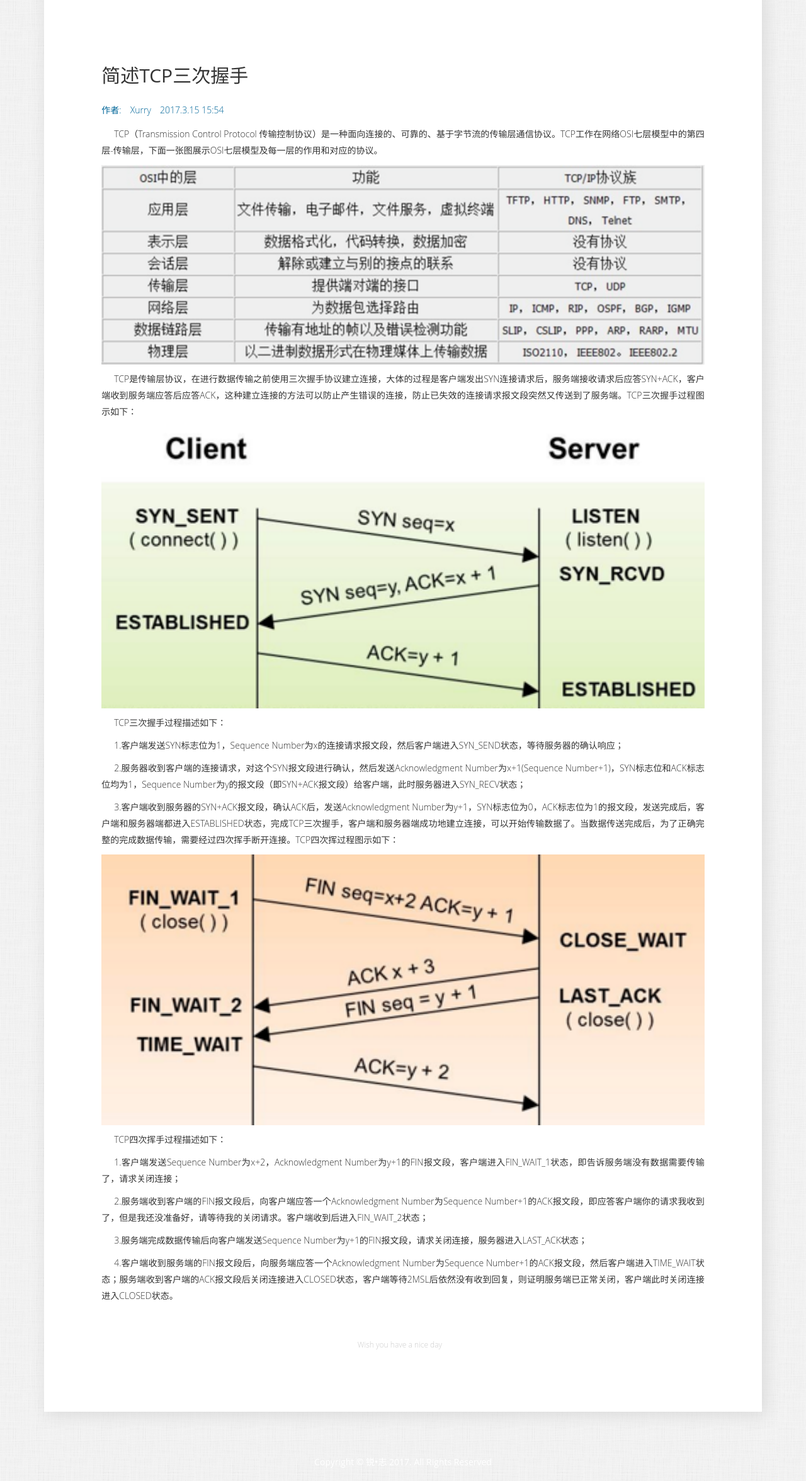
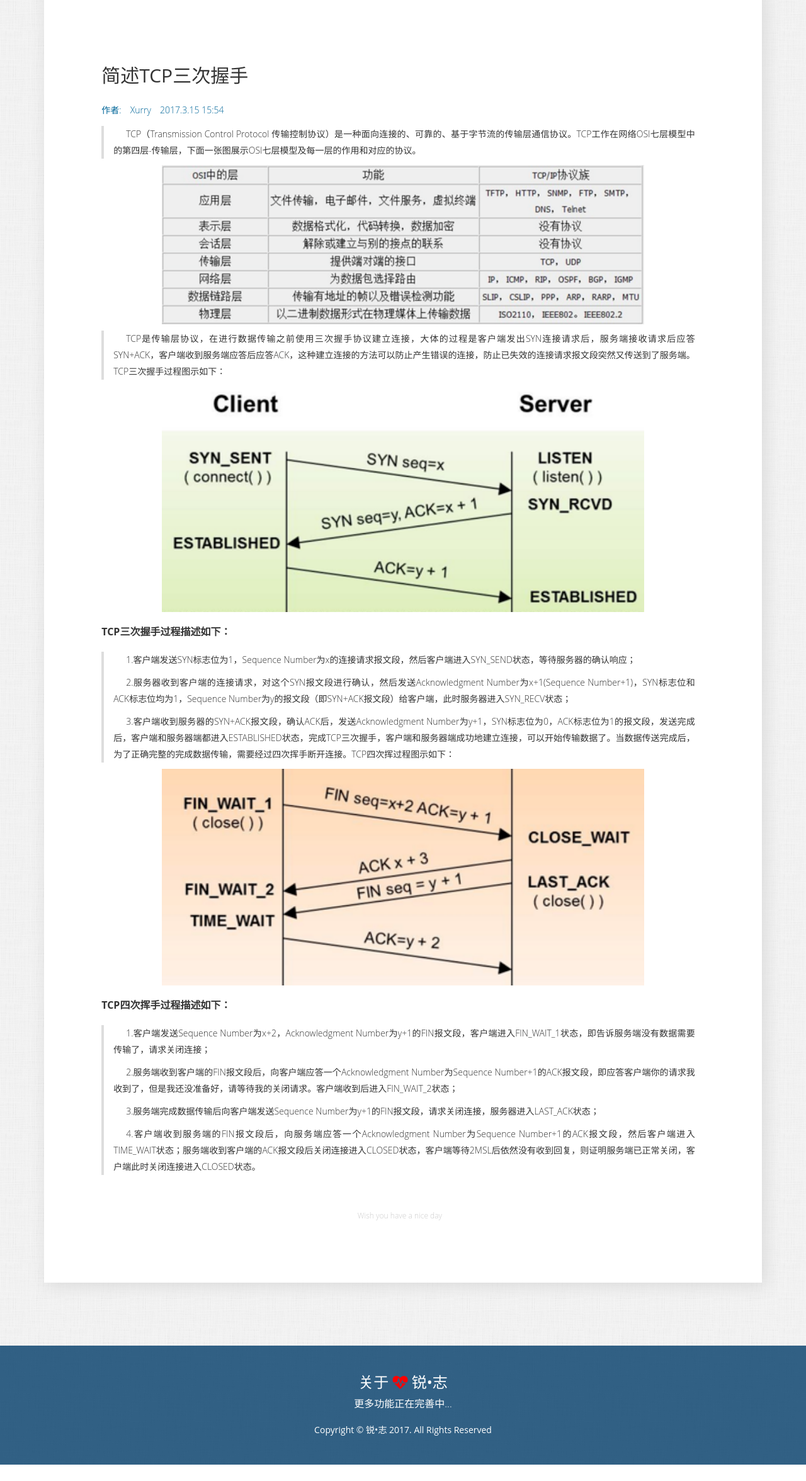
Before and after one commit to XurryAli/xurryblog, a PHP site: page /article.html in a window 1280 px wide. Shown: the part 157-2509 px from the top of the page at 63% size. After the commit the page ends 2483 px from the top, so only its background shows below. Run offline with PHP 8.4, Linux system fonts and the light colour scheme.

Commit message:
update by xurry 2017.3.17 17:14

```diff
--- a/article.html
+++ b/article.html
@@ -24,20 +24,29 @@
         <span>Xurry</span>
         <span>2017.3.15 15:54</span>
         <div class="article-content">
-          <p>TCP（Transmission Control Protocol 传输控制协议）是一种面向连接的、可靠的、基于字节流的传输层通信协议。TCP工作在网络OSI七层模型中的第四层-传输层，下面一张图展示OSI七层模型及每一层的作用和对应的协议。</p>
+          <p class="main-text">TCP（Transmission Control Protocol 传输控制协议）是一种面向连接的、可靠的、基于字节流的传输层通信协议。TCP工作在网络OSI七层模型中的第四层-传输层，下面一张图展示OSI七层模型及每一层的作用和对应的协议。</p>
           <img src="images/tcp1.png">
-          <p>TCP是传输层协议，在进行数据传输之前使用三次握手协议建立连接，大体的过程是客户端发出SYN连接请求后，服务端接收请求后应答SYN+ACK，客户端收到服务端应答后应答ACK，这种建立连接的方法可以防止产生错误的连接，防止已失效的连接请求报文段突然又传送到了服务端。TCP三次握手过程图示如下：</p>
+          <p class="main-text">TCP是传输层协议，在进行数据传输之前使用三次握手协议建立连接，大体的过程是客户端发出SYN连接请求后，服务端接收请求后应答SYN+ACK，客户端收到服务端应答后应答ACK，这种建立连接的方法可以防止产生错误的连接，防止已失效的连接请求报文段突然又传送到了服务端。TCP三次握手过程图示如下：</p>
+
           <img src="images/tcp2.png">
-          <p>TCP三次握手过程描述如下：</p>
+
+          <b>TCP三次握手过程描述如下：</b>
+          <div class="main-text">
             <p>1.客户端发送SYN标志位为1，Sequence Number为x的连接请求报文段，然后客户端进入SYN_SEND状态，等待服务器的确认响应；</p>
             <p>2.服务器收到客户端的连接请求，对这个SYN报文段进行确认，然后发送Acknowledgment Number为x+1(Sequence Number+1)，SYN标志位和ACK标志位均为1，Sequence Number为y的报文段（即SYN+ACK报文段）给客户端，此时服务器进入SYN_RECV状态；</p>
             <p>3.客户端收到服务器的SYN+ACK报文段，确认ACK后，发送Acknowledgment Number为y+1，SYN标志位为0，ACK标志位为1的报文段，发送完成后，客户端和服务器端都进入ESTABLISHED状态，完成TCP三次握手，客户端和服务器端成功地建立连接，可以开始传输数据了。当数据传送完成后，为了正确完整的完成数据传输，需要经过四次挥手断开连接。TCP四次挥过程图示如下：</p>
+          </div>
+
           <img src="images/tcp3.png">
-          <p>TCP四次挥手过程描述如下：</p>
+
+          <b>TCP四次挥手过程描述如下：</b>
+          <div class="main-text">
             <p>1.客户端发送Sequence Number为x+2，Acknowledgment Number为y+1的FIN报文段，客户端进入FIN_WAIT_1状态，即告诉服务端没有数据需要传输了，请求关闭连接；</p>
             <p>2.服务端收到客户端的FIN报文段后，向客户端应答一个Acknowledgment Number为Sequence Number+1的ACK报文段，即应答客户端你的请求我收到了，但是我还没准备好，请等待我的关闭请求。客户端收到后进入FIN_WAIT_2状态；</p>
             <p>3.服务端完成数据传输后向客户端发送Sequence Number为y+1的FIN报文段，请求关闭连接，服务器进入LAST_ACK状态；</p>
             <p>4.客户端收到服务端的FIN报文段后，向服务端应答一个Acknowledgment Number为Sequence Number+1的ACK报文段，然后客户端进入TIME_WAIT状态；服务端收到客户端的ACK报文段后关闭连接进入CLOSED状态，客户端等待2MSL后依然没有收到回复，则证明服务端已正常关闭，客户端此时关闭连接进入CLOSED状态。</p>
+          </div>
+
         </div>
         <div class="greeting"><span>Wish you have a nice day</span></div>
       </section>
@@ -47,9 +56,15 @@
 
 </div>
 
+<footer class="col-md-12 content" id="externals">
+  <div class="col-lg-12 col-md-6 background bg">
+    <h3 class="section-title">关于 <i class="fa fa-heartbeat red-color"></i> 锐•志</h3>
+    <p class="about-text">更多功能正在完善中...</p>
     <div class="text-center footer">
-	<div class="container">Copyright &copy; 锐•志 2017. All Rights Reserved</div>
+      <div>Copyright &copy; 锐•志 2017. All Rights Reserved</div>
     </div>
+  </div>
+</footer>
 
 <script src="js/jquery.min.js"></script>
 <script src="js/bootstrap.min.js"></script>
--- a/css/article.css
+++ b/css/article.css
@@ -1,3 +1,9 @@
+
+section b{
+	display: block;
+	margin: 20px 0;
+}
+
 #front{
 	padding: 8%;
 }
@@ -22,7 +28,9 @@
 	text-justify:distribute-all-lines;
 }
 .article-content img{
-	width: 100%;
+	display: block;
+	margin: 0 auto;
+	width: 80%;
 	height: 100%;
 }
 .greeting{
@@ -33,3 +41,6 @@
 	color: #ccc !important;
 	font-size: 12px !important;
 }
+#xternals{
+	color: black;
+}
--- a/css/index.css
+++ b/css/index.css
@@ -124,9 +124,6 @@
     }
     .btn {
         margin-top: 15px;
-    }
-    .background {
-        background-color: #fff;
     }
     .last {
         min-height: 400px !important;
--- a/index.html
+++ b/index.html
@@ -149,7 +149,7 @@
                 </div>
                 <div class="col-lg-12 col-md-12 col-sm-12 col-xs-12">
                     <div class="form-group margin-b-0">
-                        <button type="submit" id="form-submit" class="btn no-bg btn-contact">Submit</button>
+                        <button type="submit" id="form-submit" class="btn no-bg btn-contact">提交</button>
                     </div>
                 </div>
             </form>
```
Lines whose indentation alone changed are shown as unchanged.
